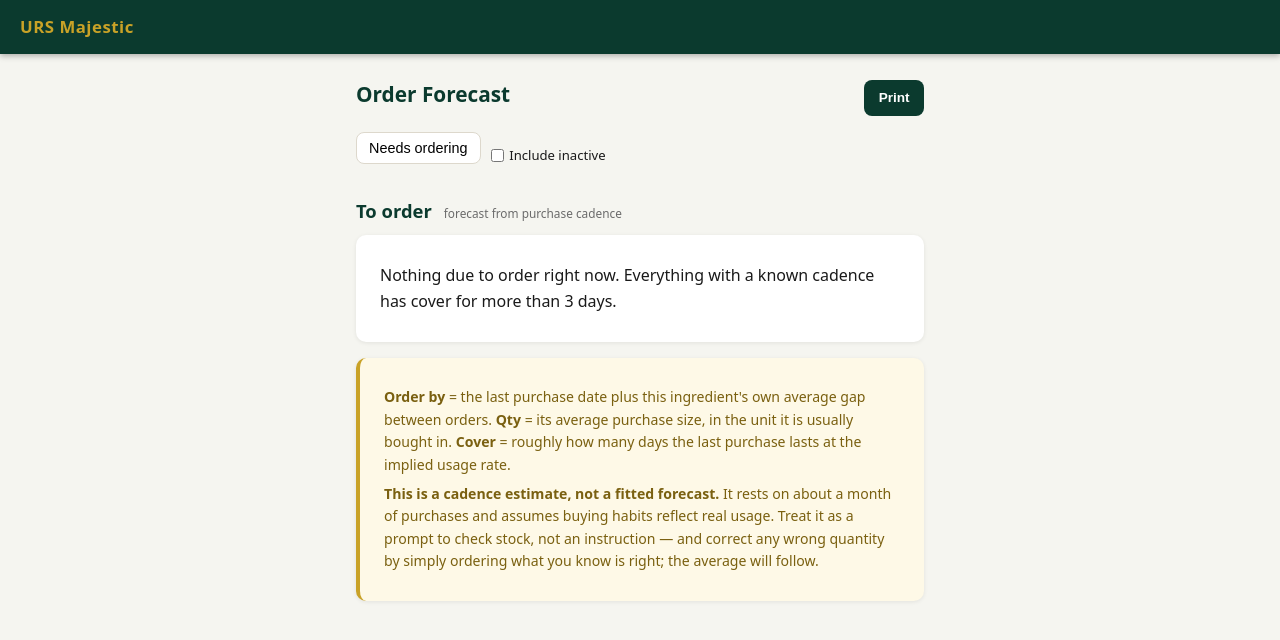
After one commit to durgaprasad-collab/urs-majestic, a FastAPI app: template backend/app/web/templates/order_forecast.html in a window 1280 px wide. The commit adds this page. Shown: the top 640 px of the page. Run offline with FastAPI, Linux system fonts and the light colour scheme; the template is opened without the code that fills it, so the values that code supplies are empty; parts of the project's set-up code (start-up, migrations or seed data) failed here and were passed over.

Commit message:
Add Order Forecast — per-ingredient reorder date + quantity from purchase cadence
- v_ingredient_reorder_forecast (migration 0012): per menu ingredient, next order
  date = last purchase + mean gap between distinct order dates; suggested qty =
  mean buy size, in the unit it's most often bought in. daily_consumption/runout
  are an implied-burn cross-check; status (overdue/due/soon/ok) is vs IST today.
  Fewer than 2 distinct order dates -> insufficient_history, never guessed.
  Automation-ready: every field is a column, not scraped HTML.
- /order-forecast page + nav: printable "To order" list ranked by urgency, with a
  full-list toggle and an inactive-ingredient toggle.
- Cadence chosen over recipe-based consumption deliberately: at ~1 month history,
  half the ingredients lacking portions and inconsistent purchase units, cadence
  stays in each ingredient's own unit and degrades gracefully.
- CSS cache-buster v12 -> v13.

Co-Authored-By: Claude Opus 4.8 <noreply@anthropic.com>

```diff
--- a/backend/app/main.py
+++ b/backend/app/main.py
@@ -12,7 +12,7 @@ from app.core.middleware import (
     ProductionErrorMiddleware,
 )
 from app.web import routes as web_routes
-from app.web import auth_routes, purchase_routes, mapping_routes, engine_routes, channel_upload_routes, recon_routes, daily_brief_routes, business_settings_routes, prep_routes
+from app.web import auth_routes, purchase_routes, mapping_routes, engine_routes, channel_upload_routes, recon_routes, daily_brief_routes, business_settings_routes, prep_routes, reorder_routes
 
 app = FastAPI(
     title="URS Majestic",
@@ -56,6 +56,7 @@ app.include_router(auth_routes.router)
 app.include_router(web_routes.router)
 app.include_router(purchase_routes.router)
 app.include_router(prep_routes.router)
+app.include_router(reorder_routes.router)
 app.include_router(mapping_routes.router)
 app.include_router(engine_routes.router)
 app.include_router(channel_upload_routes.router)
--- /dev/null
+++ b/backend/app/web/reorder_routes.py
@@ -0,0 +1,82 @@
+"""Ingredient reorder forecast.
+
+Reads `v_ingredient_reorder_forecast` — a purchase-cadence forecast of when each
+menu ingredient is next due to be ordered and roughly how much. See migration
+0012 for the method; the short version is: next order = last purchase + this
+ingredient's own average gap between order dates, quantity = its average buy
+size, both in the unit it is actually bought in.
+
+This page is the human-facing view of that data. The same view is the intended
+source for automated ordering later — everything shown here (date, quantity,
+estimated cost, status) is a column, so the automation reads rows, not scraped
+HTML.
+
+Deliberately honest about its limits: at ~1 month of history these are cadence
+estimates, not a fitted model, and ingredients bought on fewer than two distinct
+days are shown separately as "not enough history" rather than forecast.
+"""
+from fastapi import APIRouter, Request, Depends
+from fastapi.responses import HTMLResponse
+from sqlalchemy import text
+from sqlalchemy.orm import Session
+
+from app.core.database import get_db
+from app.web.deps import _tmpl, require_user
+
+router = APIRouter(tags=["reorder"])
+
+# Buckets in the order the kitchen cares about them. Everything with a real
+# cadence is ranked by how soon it is due; no-history items sink to their own
+# section so they are visible but never mistaken for a due date.
+_ACTION = {"overdue", "due", "soon"}
+
+_SQL = text("""
+    select *
+    from v_ingredient_reorder_forecast
+    where (:include_inactive or is_active)
+    order by
+      case status
+        when 'overdue' then 0 when 'due' then 1 when 'soon' then 2
+        when 'ok' then 3 else 4
+      end,
+      days_until_due nulls last,
+      name
+""")
+
+
+@router.get("/order-forecast", response_class=HTMLResponse)
+def order_forecast(request: Request, db: Session = Depends(get_db)):
+    user, redir = require_user(request, db)
+    if redir:
+        return redir
+
+    include_inactive = request.query_params.get("inactive") == "1"
+    # Default hides the steady "ok" items to keep the working list short; the
+    # owner can switch to the full list to review everything.
+    show_all = request.query_params.get("show") == "all"
+
+    rows = db.execute(_SQL, {"include_inactive": include_inactive}).mappings().all()
+
+    action, upcoming, no_history = [], [], []
+    for r in rows:
+        if r["status"] == "insufficient_history":
+            no_history.append(r)
+        elif r["status"] in _ACTION:
+            action.append(r)
+        else:  # ok
+            upcoming.append(r)
+
+    est_action_cost = sum(
+        float(r["est_order_cost"]) for r in action if r["est_order_cost"] is not None
+    )
+
+    return _tmpl(request, "order_forecast.html", {
+        "user": user,
+        "action": action,
+        "upcoming": upcoming,
+        "no_history": no_history,
+        "est_action_cost": est_action_cost,
+        "include_inactive": include_inactive,
+        "show_all": show_all,
+        "generated_on": rows[0]["today"] if rows else None,
+    })
--- a/backend/app/web/templates/base.html
+++ b/backend/app/web/templates/base.html
@@ -5,7 +5,7 @@
   <meta name="viewport" content="width=device-width, initial-scale=1.0" />
   <meta name="theme-color" content="#0B3A2E" />
   <title>{% block title %}URS Majestic — Owner Portal{% endblock %}</title>
-  <link rel="stylesheet" href="/static/style.css?v=12" />
+  <link rel="stylesheet" href="/static/style.css?v=13" />
 </head>
 <body>
   <header class="app-header">
@@ -22,6 +22,7 @@
     <a href="/upload" class="nav-link {% if request.url.path == '/upload' %}active{% endif %}">Upload</a>
     <a href="/results" class="nav-link {% if request.url.path == '/results' %}active{% endif %}">Analysis</a>
     <a href="/prep-sheet" class="nav-link {% if request.url.path == '/prep-sheet' %}active{% endif %}">Prep Sheet</a>
+    <a href="/order-forecast" class="nav-link {% if request.url.path == '/order-forecast' %}active{% endif %}">Order Forecast</a>
     <a href="/purchases" class="nav-link {% if request.url.path.startswith('/purchases') %}active{% endif %}">Purchases</a>
     <a href="/ingredients/mapping" class="nav-link {% if request.url.path.startswith('/ingredients') %}active{% endif %}">Mapping</a>
     <a href="/reconciliation" class="nav-link {% if request.url.path == '/reconciliation' %}active{% endif %}">Reconcile</a>
--- /dev/null
+++ b/backend/app/web/templates/order_forecast.html
@@ -0,0 +1,144 @@
+{% extends "base.html" %}
+{% block title %}Order Forecast — URS Majestic{% endblock %}
+
+{% macro row(r) %}
+<tr>
+  <td>
+    {{ r.name }}
+    {% if not r.is_active %}<span class="ord-tag">inactive</span>{% endif %}
+  </td>
+  <td class="ord-date">
+    {% if r.next_order_date %}{{ r.next_order_date.strftime('%a %d %b') }}{% else %}—{% endif %}
+  </td>
+  <td class="col-num ord-qty">{{ "%g"|format(r.suggested_order_qty) }} <span class="ord-unit">{{ r.unit }}</span></td>
+  <td class="ord-status">
+    {% if r.status == 'overdue' %}
+      <span class="ord-pill ord-overdue">Overdue {{ -r.days_until_due }}d</span>
+    {% elif r.status == 'due' %}
+      <span class="ord-pill ord-due">{% if r.days_until_due < 0 %}Due{% else %}Order today{% endif %}</span>
+    {% elif r.status == 'soon' %}
+      <span class="ord-pill ord-soon">In {{ r.days_until_due }}d</span>
+    {% elif r.status == 'ok' %}
+      <span class="ord-pill ord-ok">In {{ r.days_until_due }}d</span>
+    {% endif %}
+  </td>
+  <td class="col-num print-hide ord-dim">every {{ "%g"|format(r.avg_interval_days) }}d</td>
+  <td class="col-num print-hide ord-dim">{{ r.last_purchase.strftime('%d %b') }}</td>
+  <td class="col-num print-hide ord-dim">
+    {% if r.days_cover_left is not none %}{{ "%g"|format(r.days_cover_left) }}d left{% else %}—{% endif %}
+  </td>
+  <td class="col-num print-hide ord-dim">
+    {% if r.est_order_cost is not none %}₹{{ "%.0f"|format(r.est_order_cost) }}{% else %}—{% endif %}
+  </td>
+  <td class="ord-tick"><span class="ord-box"></span></td>
+</tr>
+{% endmacro %}
+
+{% block content %}
+<div class="page-header">
+  <h1 class="page-title">Order Forecast</h1>
+  <button type="button" class="btn-primary btn-sm print-btn print-hide" onclick="window.print()">Print</button>
+</div>
+
+<form method="get" action="/order-forecast" class="filter-bar print-hide">
+  <select name="show" class="form-input filter-select" onchange="this.form.submit()">
+    <option value="action" {% if not show_all %}selected{% endif %}>Needs ordering</option>
+    <option value="all" {% if show_all %}selected{% endif %}>All ingredients</option>
+  </select>
+  <label style="font-size:.82rem; display:flex; align-items:center; gap:.35rem; white-space:nowrap">
+    <input type="checkbox" name="inactive" value="1" {% if include_inactive %}checked{% endif %}
+           onchange="this.form.submit()"> Include inactive
+  </label>
+</form>
+
+<div class="prep-head">
+  <h2 class="prep-title">
+    To order{% if action %} — {{ action|length }} item{{ 's' if action|length != 1 }}{% endif %}
+  </h2>
+  <span class="prep-meta">
+    {% if generated_on %}As of {{ generated_on.strftime('%d %b %Y') }} (IST) · {% endif %}
+    {% if est_action_cost %}est. ₹{{ "%.0f"|format(est_action_cost) }} · {% endif %}
+    forecast from purchase cadence
+  </span>
+</div>
+
+{% if action %}
+<div class="card">
+  <div class="recon-table-wrap">
+    <table class="recon-table ord-table">
+      <thead>
+        <tr>
+          <th>Ingredient</th>
+          <th>Order by</th>
+          <th class="col-num">Qty</th>
+          <th>Status</th>
+          <th class="col-num print-hide">Cadence</th>
+          <th class="col-num print-hide">Last order</th>
+          <th class="col-num print-hide">Cover</th>
+          <th class="col-num print-hide">Est. ₹</th>
+          <th class="ord-tick">Done</th>
+        </tr>
+      </thead>
+      <tbody>
+        {% for r in action %}{{ row(r) }}{% endfor %}
+      </tbody>
+    </table>
+  </div>
+</div>
+{% else %}
+<div class="card">
+  <p>Nothing due to order right now. Everything with a known cadence has cover for more than 3 days.</p>
+</div>
+{% endif %}
+
+{% if show_all and upcoming %}
+<div class="prep-head" style="margin-top:1.4rem">
+  <h2 class="prep-title">Not due yet</h2>
+  <span class="prep-meta">{{ upcoming|length }} ingredient{{ 's' if upcoming|length != 1 }} with cover</span>
+</div>
+<div class="card">
+  <div class="recon-table-wrap">
+    <table class="recon-table ord-table">
+      <thead>
+        <tr>
+          <th>Ingredient</th><th>Order by</th><th class="col-num">Qty</th><th>Status</th>
+          <th class="col-num print-hide">Cadence</th><th class="col-num print-hide">Last order</th>
+          <th class="col-num print-hide">Cover</th><th class="col-num print-hide">Est. ₹</th>
+          <th class="ord-tick">Done</th>
+        </tr>
+      </thead>
+      <tbody>
+        {% for r in upcoming %}{{ row(r) }}{% endfor %}
+      </tbody>
+    </table>
+  </div>
+</div>
+{% endif %}
+
+{% if no_history %}
+<div class="prep-head print-hide" style="margin-top:1.4rem">
+  <h2 class="prep-title">Not enough history</h2>
+  <span class="prep-meta">bought on fewer than two days — no cadence yet</span>
+</div>
+<div class="card print-hide">
+  <p class="ord-nohist">
+    {% for r in no_history %}<span>{{ r.name }}</span>{% if not loop.last %} · {% endif %}{% endfor %}
+  </p>
+</div>
+{% endif %}
+
+<div class="card recon-disclaimer print-hide" style="margin-top:1rem">
+  <p>
+    <strong>Order by</strong> = the last purchase date plus this ingredient's own average gap
+    between orders. <strong>Qty</strong> = its average purchase size, in the unit it is usually
+    bought in. <strong>Cover</strong> = roughly how many days the last purchase lasts at the
+    implied usage rate.
+  </p>
+  <p style="margin-top:.4rem">
+    <strong>This is a cadence estimate, not a fitted forecast.</strong> It rests on about a month
+    of purchases and assumes buying habits reflect real usage. Treat it as a prompt to check
+    stock, not an instruction — and correct any wrong quantity by simply ordering what you know
+    is right; the average will follow.
+  </p>
+</div>
+{% endblock %}
```
Also changed, not shown: backend/alembic/versions/0012_ingredient_reorder_forecast_view.py (added, +165 -0 lines), backend/app/web/static/style.css (+31 -0 lines).
